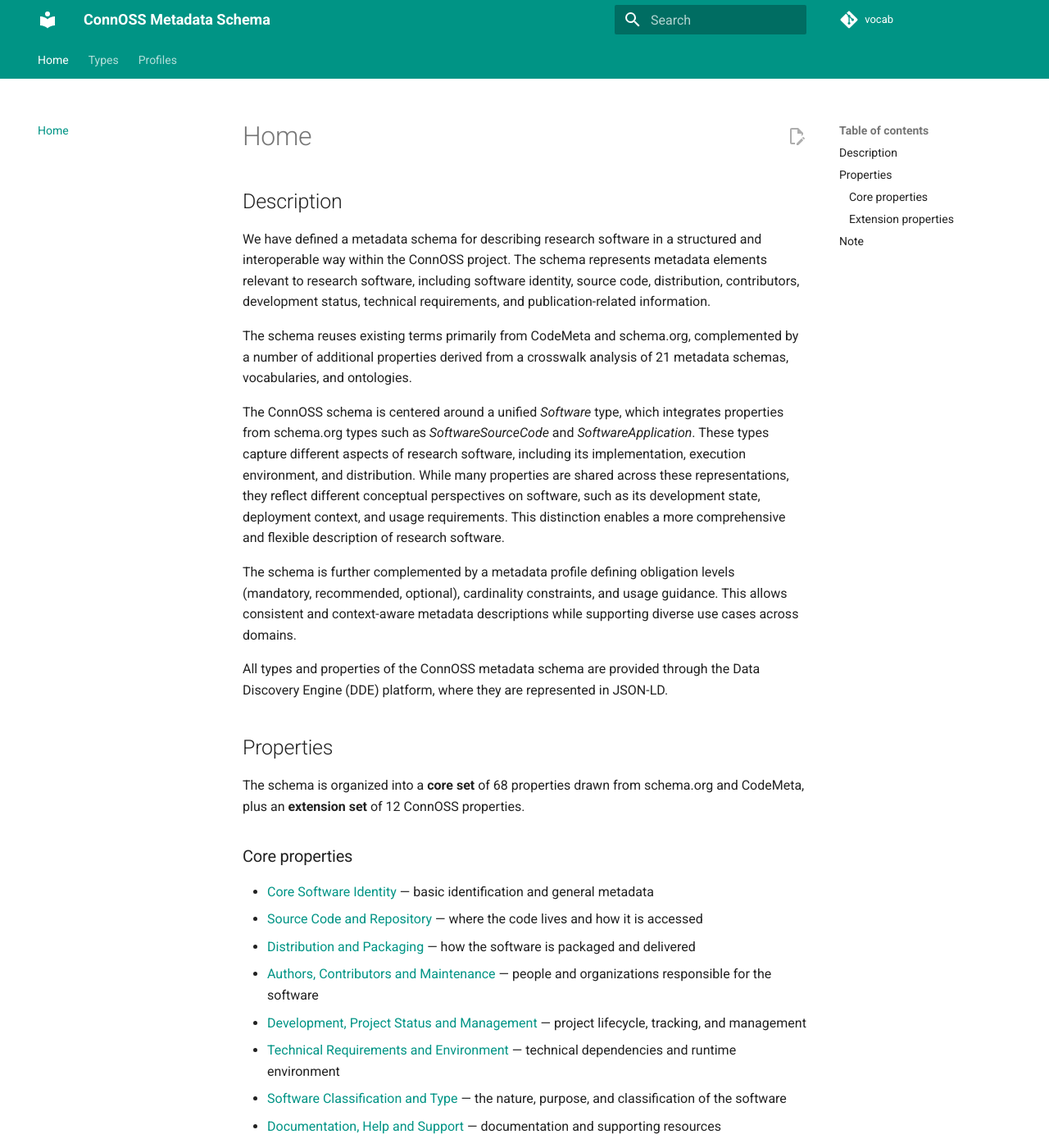
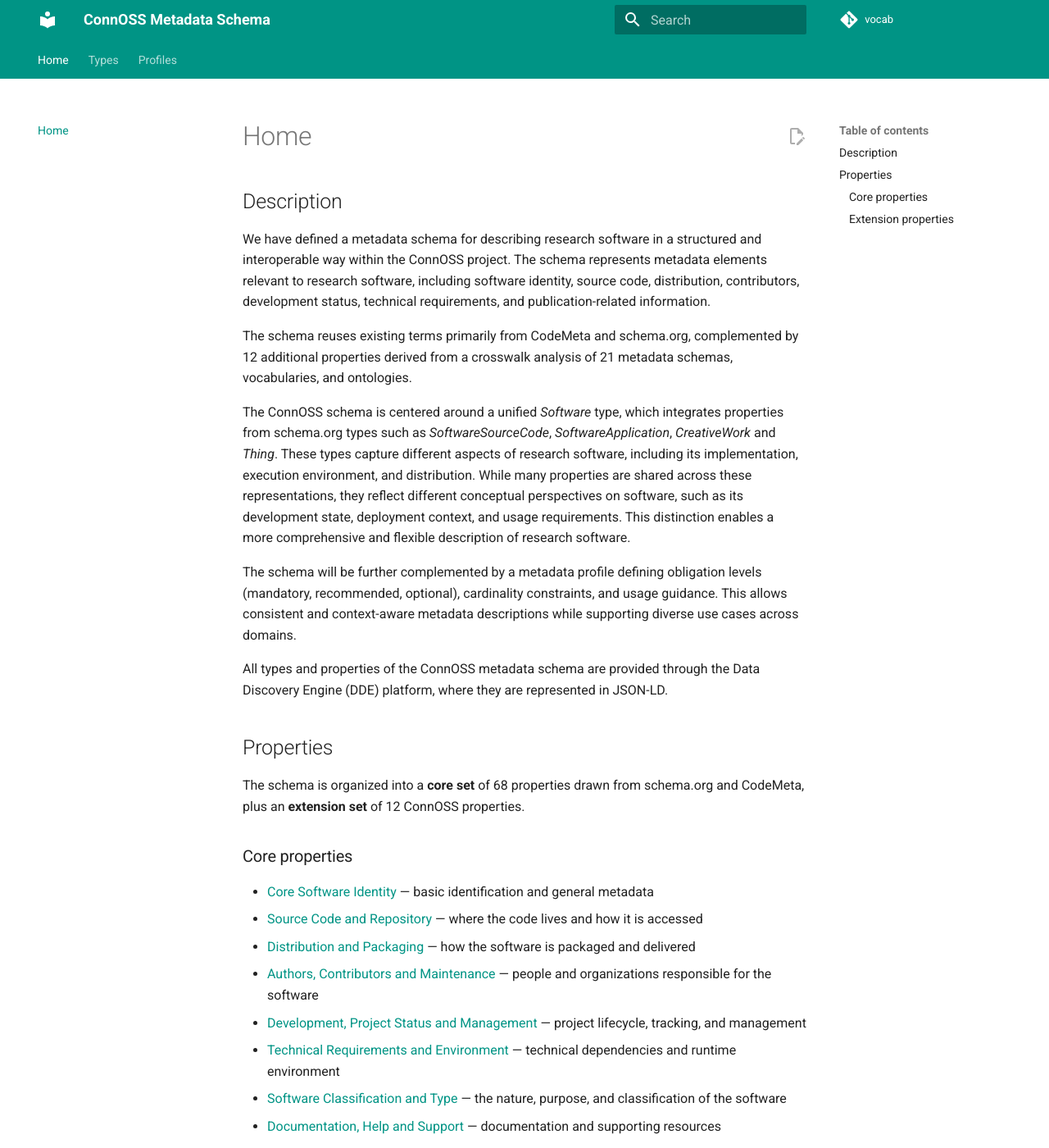
Before and after one commit to ConnOSS-Project/vocab, an MkDocs documentation site: the page built from docs/index.md, in a window 1280 px wide and 1400 px high. Shown: the whole window at 82% size. Built offline with MkDocs 1.6.1 and Material for MkDocs 9.7.7, drawn with Linux system fonts in a browser that asks for light colours; comment, search, counter and statistics services are not loaded; some of the changed text lies outside the part shown.

Commit message:
Revise ConnOSS schema description and properties
Updated the ConnOSS metadata schema description and properties section for clarity and added new terms from schema.org.

```diff
--- a/docs/index.md
+++ b/docs/index.md
@@ -2,11 +2,11 @@
 
 We have defined a metadata schema for describing research software in a structured and interoperable way within the ConnOSS project. The schema represents metadata elements relevant to research software, including software identity, source code, distribution, contributors, development status, technical requirements, and publication-related information.
 
-The schema reuses existing terms primarily from CodeMeta and schema.org, complemented by a number of additional properties derived from a crosswalk analysis of 21 metadata schemas, vocabularies, and ontologies.
+The schema reuses existing terms primarily from CodeMeta and schema.org, complemented by 12 additional properties derived from a crosswalk analysis of 21 metadata schemas, vocabularies, and ontologies.
 
-The ConnOSS schema is centered around a unified *Software* type, which integrates properties from schema.org types such as *SoftwareSourceCode* and *SoftwareApplication*. These types capture different aspects of research software, including its implementation, execution environment, and distribution. While many properties are shared across these representations, they reflect different conceptual perspectives on software, such as its development state, deployment context, and usage requirements. This distinction enables a more comprehensive and flexible description of research software.
+The ConnOSS schema is centered around a unified *Software* type, which integrates properties from schema.org types such as *SoftwareSourceCode*, *SoftwareApplication*, *CreativeWork* and *Thing*. These types capture different aspects of research software, including its implementation, execution environment, and distribution. While many properties are shared across these representations, they reflect different conceptual perspectives on software, such as its development state, deployment context, and usage requirements. This distinction enables a more comprehensive and flexible description of research software.
 
-The schema is further complemented by a metadata profile defining obligation levels (mandatory, recommended, optional), cardinality constraints, and usage guidance. This allows consistent and context-aware metadata descriptions while supporting diverse use cases across domains.
+The schema will be further complemented by a metadata profile defining obligation levels (mandatory, recommended, optional), cardinality constraints, and usage guidance. This allows consistent and context-aware metadata descriptions while supporting diverse use cases across domains.
 
 All types and properties of the ConnOSS metadata schema are provided through the Data Discovery Engine (DDE) platform, where they are represented in JSON-LD.
 
@@ -29,7 +29,3 @@
 ### Extension properties
 
 - [Extension set](extension.md) — the 12 ConnOSS properties
-
-## Note
-
-The ConnOSS schema is under active development and evolves based on ongoing analysis and community feedback. The GitHub repository and DDE namespace serve as the primary development and dissemination environments, where the latest versions of the schema and profiles are maintained.
```
